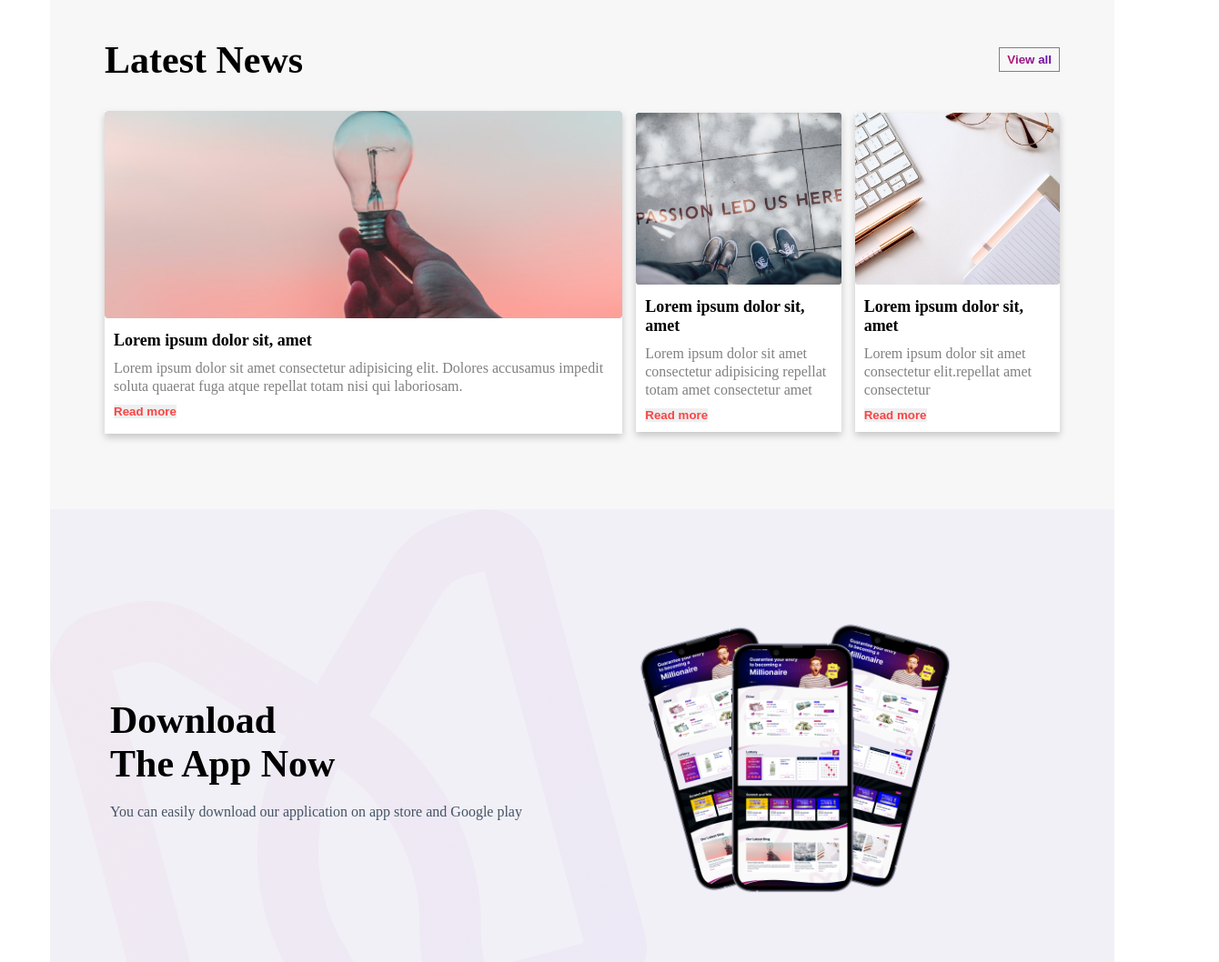
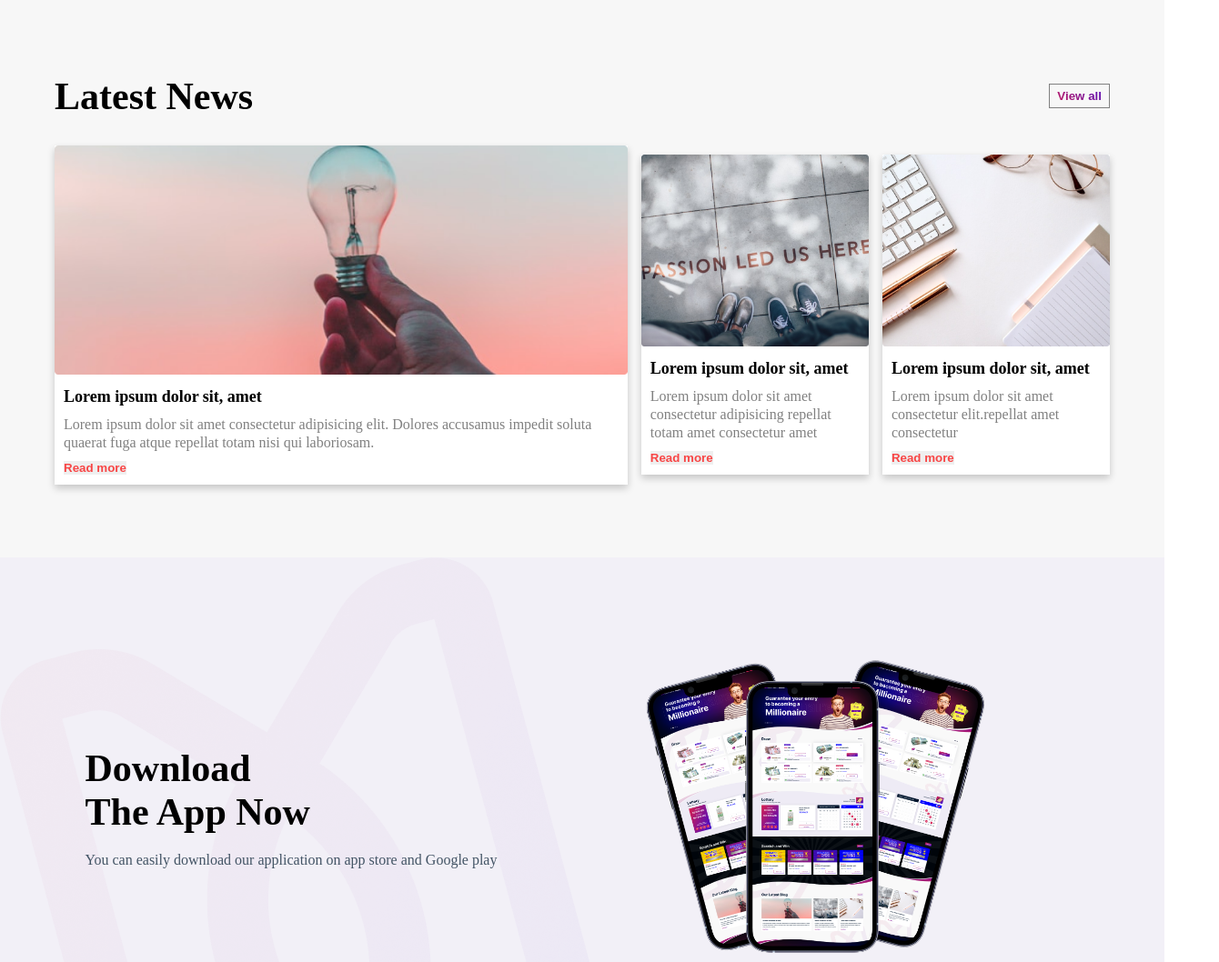
Before and after one commit to epshita-shima/PSD-to-HTML, a plain HTML site: page index.html in a window 1280 px wide. Shown: the part 4155-5213 px from the top of the page at 91% size, 1340 px wide, since content can reach past the window. Drawn offline with Linux system fonts and the light colour scheme.

Commit message:
test res

```diff
--- a/assets/css/style.css
+++ b/assets/css/style.css
@@ -11,19 +11,18 @@ body {
 }
 
 .container {
-  width: 100%;
-  max-width: 1170px;
-  margin: 0 auto;
-  height: auto;
+  display: flex;
+  justify-content: space-between;
+  align-items: center;
 }
 
 section {
-  width: 1170px;
+  width: 100%;
   margin: 0 auto;
 }
 
 .row1 {
-  width: 1170px;
+  width: 100%;
   margin: 0 auto;
   height: 650px;
   background-color: #000;
@@ -447,16 +446,15 @@ table {
 .latest-property {
   display: flex;
   justify-content: space-between;
-  align-items: center;
   margin: 0 60px;
   margin-top: 30px;
+  height: 360;
 }
 .latest-property .blog1 {
   width: 55%;
   background: white;
   box-shadow: 0 4px 8px 0 rgba(0, 0, 0, 0.2);
   transition: 0.3s;
-  height: 355px;
 }
 .latest-property .blog1 img {
   width: 100%;
@@ -484,7 +482,6 @@ table {
   justify-content: space-between;
   align-items: center;
   width: 45%;
-  height: 360px;
 }
 .blog2 img {
   width: 100%;
--- a/index.html
+++ b/index.html
@@ -10,6 +10,7 @@
   </head>
   <body>
     <div class="container">
+      <div>
         <header class="row1">
           <nav>
             <div class="nav-logo">
@@ -510,5 +511,6 @@
       </section>
         </main>
       </div>
+    </div>
   </body>
 </html>
```
Lines whose indentation alone changed are shown as unchanged.
